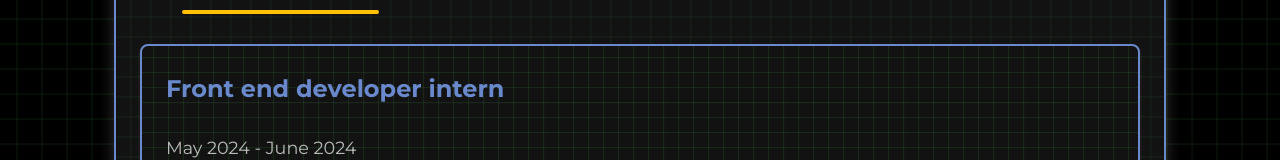
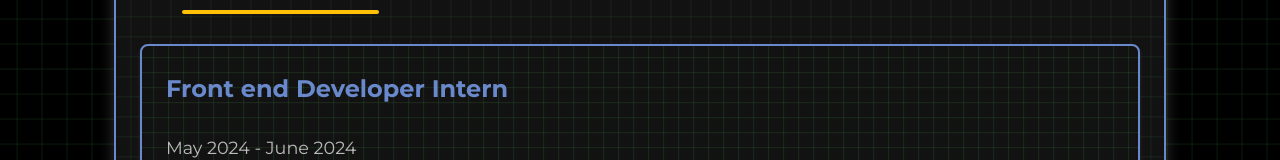
Before and after one commit to maanasvarma2003/portfolio-website, a React (Vite) app: page /experience in a window 1280 px wide. Shown: the part 273-433 px from the top of the page. Built offline with nearby package versions, Linux system fonts and the light colour scheme.

Commit message:
Update Experience.tsx

```diff
--- a/src/components/Experience.tsx
+++ b/src/components/Experience.tsx
@@ -7,7 +7,7 @@ function Experience() {
     <section ref={ref} id="experience" className={isVisible ? 'slide-up visible' : 'slide-up'}>
       <h2>Experience</h2>
       <div className="experience-item">
-        <h3>Front end developer intern</h3>
+        <h3>Front end Developer Intern</h3>
         <p>May 2024 - June 2024</p>
         <ul>
           <li>Designed a website for a company using frontend tools.</li>
```
